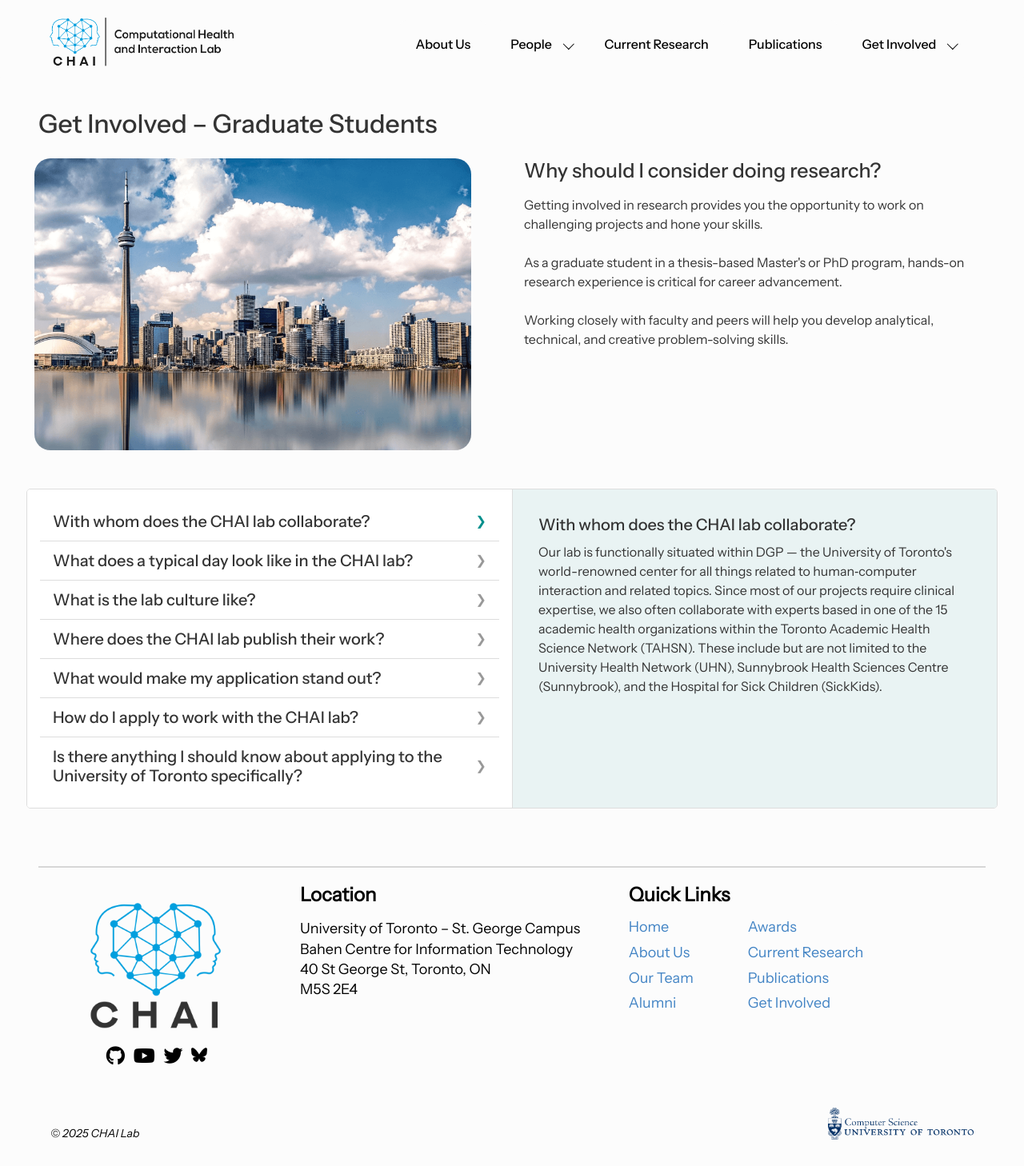
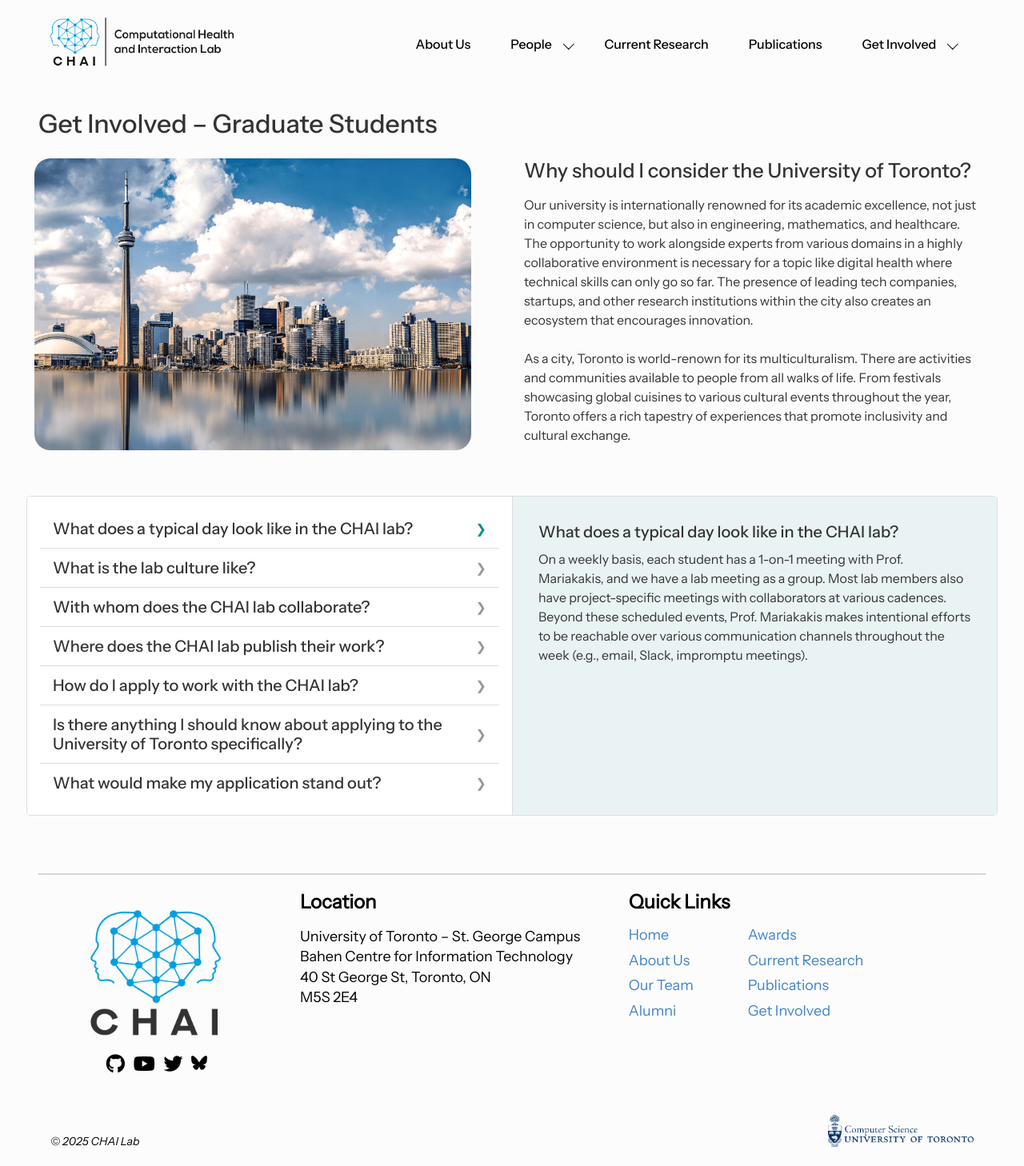
Before and after one commit to chai-toronto/chai-toronto.github.io, a Jekyll site: the page built from grad/index.html, in a window 1280 px wide. Shown: the whole page at 80% size. Built offline with Jekyll 4.4.1, drawn with Linux system fonts in a browser that asks for light colours.

Commit message:
updating faq blurbs

```diff
--- a/grad/index.html
+++ b/grad/index.html
@@ -17,13 +17,11 @@
       </div>
     </div>
     <div class="col-md-6 top-text-col">
-            <h2>Why should I consider doing research?</h2>
+      <h2>Why should I consider the University of Toronto?</h2>
       <p>
-                Getting involved in research provides you the opportunity to work on challenging projects and hone your skills.
+        Our university is internationally renowned for its academic excellence, not just in computer science, but also in engineering, mathematics, and healthcare. The opportunity to work alongside experts from various domains in a highly collaborative environment is necessary for a topic like digital health where technical skills can only go so far. The presence of leading tech companies, startups, and other research institutions within the city also creates an ecosystem that encourages innovation.
         <br /><br />
-                As a graduate student in a thesis-based Master's or PhD program, hands-on research experience is critical for career advancement.
-                <br /><br />
-                Working closely with faculty and peers will help you develop analytical, technical, and creative problem-solving skills.
+        As a city, Toronto is world-renown for its multiculturalism. There are activities and communities available to people from all walks of life. From festivals showcasing global cuisines to various cultural events throughout the year, Toronto offers a rich tapestry of experiences that promote inclusivity and cultural exchange.
       </p>
     </div>
   </div>
@@ -33,11 +31,6 @@
     <div class="faq-wrapper row no-gutters">
       <div class="col-md-6 faq-left">
         <div class="faq-panel selected"
-                     data-question="With whom does the CHAI lab collaborate?"
-                     data-answer="Our lab is functionally situated within DGP — the University of Toronto's world-renowned center for all things related to human‐computer interaction and related topics. Since most of our projects require clinical expertise, we also often collaborate with experts based in one of the 15 academic health organizations within the Toronto Academic Health Science Network (TAHSN). These include but are not limited to the University Health Network (UHN), Sunnybrook Health Sciences Centre (Sunnybrook), and the Hospital for Sick Children (SickKids).">
-                    With whom does the CHAI lab collaborate?
-                </div>
-                <div class="faq-panel"
           data-question="What does a typical day look like in the CHAI lab?"
           data-answer="On a weekly basis, each student has a 1-on-1 meeting with Prof. Mariakakis, and we have a lab meeting as a group. Most lab members also have project-specific meetings with collaborators at various cadences. Beyond these scheduled events, Prof. Mariakakis makes intentional efforts to be reachable over various communication channels throughout the week (e.g., email, Slack, impromptu meetings).">
           What does a typical day look like in the CHAI lab?
@@ -48,30 +41,35 @@
           What is the lab culture like?
         </div>
         <div class="faq-panel"
+          data-question="With whom does the CHAI lab collaborate?"
+          data-answer="Our lab is functionally situated within <a href=&quot;https://dgp.toronto.edu&quot; target=&quot;_blank&quot;>DGP</a> — the University of Toronto's world-renowned center for all things related to human‐computer interaction and related topics. Since most of our projects require clinical expertise, we also often collaborate with experts based in one of the 15 academic health organizations within the Toronto Academic Health Science Network (<a href=&quot;https://tahsn.ca/&quot; target=&quot;_blank&quot;>TAHSN</a>). These include but are not limited to the University Health Network (<a href=&quot;https://www.uhn.ca/Research/pages/default.aspx&quot; target=&quot;_blank&quot;>UHN</a>), Sunnybrook Health Sciences Centre (<a href=&quot;https://research.sunnybrook.ca/about-sri/&quot; target=&quot;_blank&quot;>Sunnybrook</a>), and the Hospital for Sick Children (<a href=&quot;https://www.sickkids.ca/en/research/about-research-institute/&quot; target=&quot;_blank&quot;>SickKids</a>).">
+          With whom does the CHAI lab collaborate?
+        </div>
+        <div class="faq-panel"
           data-question="Where does the CHAI lab publish their work?"
-                     data-answer="Our primary publication targets are ACM CHI and ACM IMWUT, the premier international venues for human‐computer interaction and ubiquitous computing. We also publish our work to journals for digital health (e.g., npj Digital Medicine, JMIR mHealth & uHealth) and specialized clinical audiences.">
+          data-answer="Our primary publication targets are <a href=&quot;https://dl.acm.org/doi/proceedings/10.1145/3706598&quot; target=&quot;_blank&quot;>ACM CHI</a> and <a href=&quot;https://dl.acm.org/journal/imwut&quot; target=&quot;_blank&quot;>ACM IMWUT</a>, the premier international venues for human‐computer interaction and ubiquitous computing. We also publish our work to journals for digital health (e.g., <a href=&quot;https://www.nature.com/npjdigitalmed/&quot; target=&quot;_blank&quot;>npj Digital Medicine</a>, <a href=&quot;https://mhealth.jmir.org/&quot; target=&quot;_blank&quot;>JMIR mHealth & uHealth</a>) and specialized clinical audiences.">
           Where does the CHAI lab publish their work?
+        </div>
+        <div class="faq-panel"
+          data-question="How do I apply to work with the CHAI lab?"
+          data-answer="First and foremost, send an email to Prof. Mariakakis (mariakakis at cs dot toronto dot edu) to introduce yourself and learn about potential openings. Although he will do his best to respond to everyone, please bear in mind that he is more likely to promising candidates between June and October.<br /><br />Potential students must formally apply to the university in order to be considered for positions. Applications are typically due in late November or early December. Please refer to this <a href=&quot;https://web.cs.toronto.edu/graduate/prospective&quot; target=&quot;_blank&quot;>page</a> for more information. When you apply, be sure to list Prof. Mariakakis as a potential supervisor of interest.">
+          How do I apply to work with the CHAI lab?
+        </div>
+        <div class="faq-panel"
+          data-question="Is there anything I should know about applying to the University of Toronto specifically?"
+          data-answer="Our department strongly suggests that prospective students without a Master's degree apply to different programs depending on their citizenship status:<br /><br /><b>International Students:</b> Because of how the University of Toronto structures student tuition, we are essentially unable to accept students from outside of Canada into our Master's program. International students are strongly encouraged to consider applying to the PhD program.<br /><br /><b>Domestic Students:</b> Students within Canada are strongly encouraged to apply to the Master's program even if they are interested in doing a PhD. If everything goes well and you are interested in continuing with the PhD, the transition into the PhD program is fairly seamless.">
+          Is there anything I should know about applying to the University of Toronto specifically?
         </div>
         <div class="faq-panel"
           data-question="What would make my application stand out?"
           data-answer="Technical proficiency, critical thinking, and previous research experience are all important components that should definitely be highlighted in your application, but something that Prof. Mariakakis also values is academic writing. Research only gets appreciated when it is shared in a format that is easily understood by others, so demonstrating clear and effective writing (or a willingness to improve on such skills) would be beneficial.">
           What would make my application stand out?
         </div>
-                <div class="faq-panel"
-                     data-question="How do I apply to work with the CHAI lab?"
-                     data-answer="Applications are typically due in late November / early December">
-                    How do I apply to work with the CHAI lab?
-                </div>
-                <div class="faq-panel"
-                     data-question="Is there anything I should know about applying to the University of Toronto specifically?"
-                     data-answer="Our department strongly suggests that prospective students without a Master's degree apply to different programs depending on their citizenship status:<br /><br />International students: Because of how the University of Toronto structures student tuition, we are essentially unable to accept students from outside of Canada into our Master's program. International students are strongly encouraged to consider applying to the PhD program.<br /><br />Domestic students: Students within Canada are strongly encouraged to apply to the Master's program even if they are interested in doing a PhD. If everything goes well and you are interested in continuing with the PhD, the transition into the PhD program is fairly seamless.">
-                    Is there anything I should know about applying to the University of Toronto specifically?
-                </div>
       </div>
       <div class="col-md-6 faq-right">
-                <h3>With whom does the CHAI lab collaborate?</h3>
+        <h3>What does a typical day look like in the CHAI lab?</h3>
         <p>
-                    Our lab is functionally situated within DGP — the University of Toronto's world-renowned center for all things related to human‐computer interaction and related topics. Since most of our projects require clinical expertise, we also often collaborate with experts based in one of the 15 academic health organizations within the Toronto Academic Health Science Network (TAHSN). These include but are not limited to the University Health Network (UHN), Sunnybrook Health Sciences Centre (Sunnybrook), and the Hospital for Sick Children (SickKids).
+          On a weekly basis, each student has a 1-on-1 meeting with Prof. Mariakakis, and we have a lab meeting as a group. Most lab members also have project-specific meetings with collaborators at various cadences. Beyond these scheduled events, Prof. Mariakakis makes intentional efforts to be reachable over various communication channels throughout the week (e.g., email, Slack, impromptu meetings).
         </p>
       </div>
     </div>
```
Also changed, not shown: undergrad/index.html (+13 -14 lines). Lines whose indentation alone changed are shown as unchanged.
